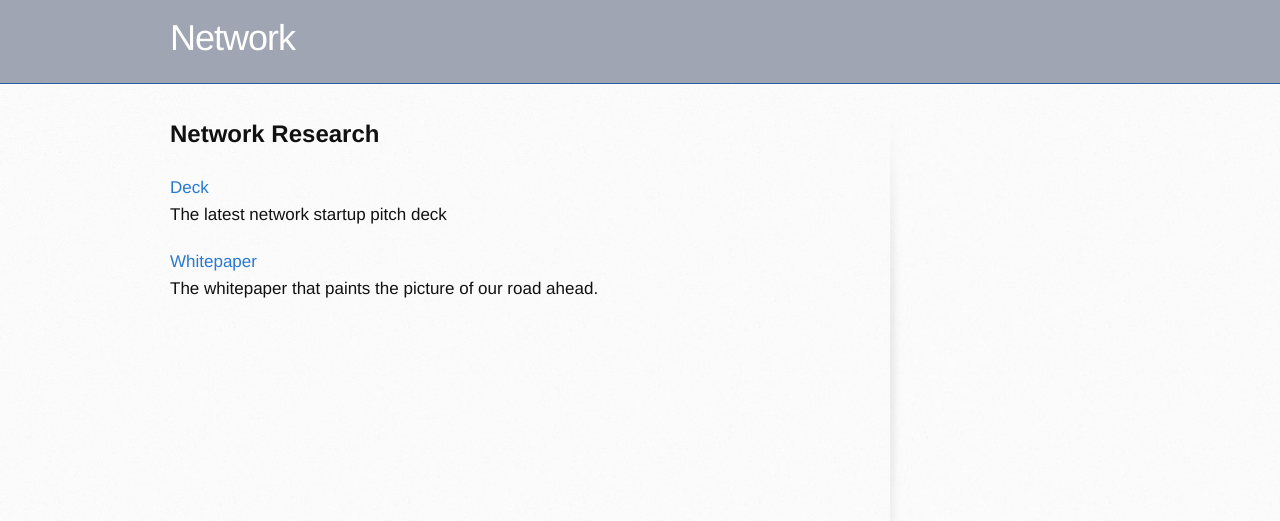
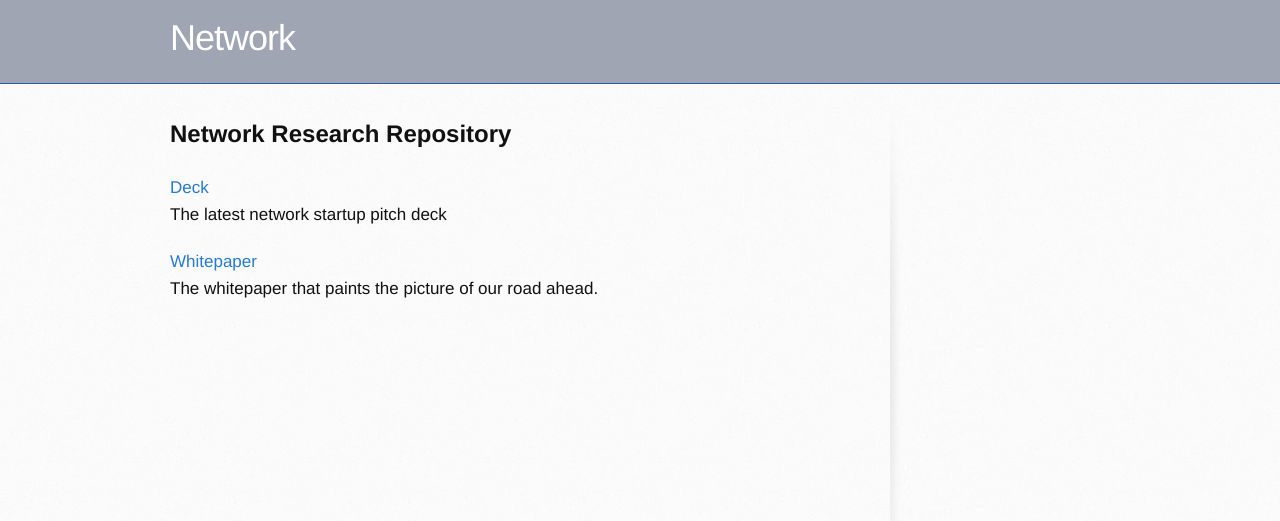
Before and after one commit to networkf/network.github.io, a Jekyll site: the page built from research.md, in a window 1280 px wide. Shown: the top 521 px of the page. Built offline with Jekyll 4.4.1, drawn with Linux system fonts in a browser that asks for light colours; some web fonts are replaced; our own code applies the rules of GitHub Pages for plain Markdown files; the repository's description, which GitHub fills in, is left out.

Commit message:
Update research.md

```diff
--- a/research.md
+++ b/research.md
@@ -5,7 +5,7 @@ layout: default
 <link rel="shortcut icon" type="image/png" href="/favicon.png">
 </head>
 ---
-<b><font size="5">Network Research</font></b>
+<b><font size="5">Network Research Repository</font></b>
 
 <a href="https://netxork.com/deck">Deck</a>
 <br>
```
